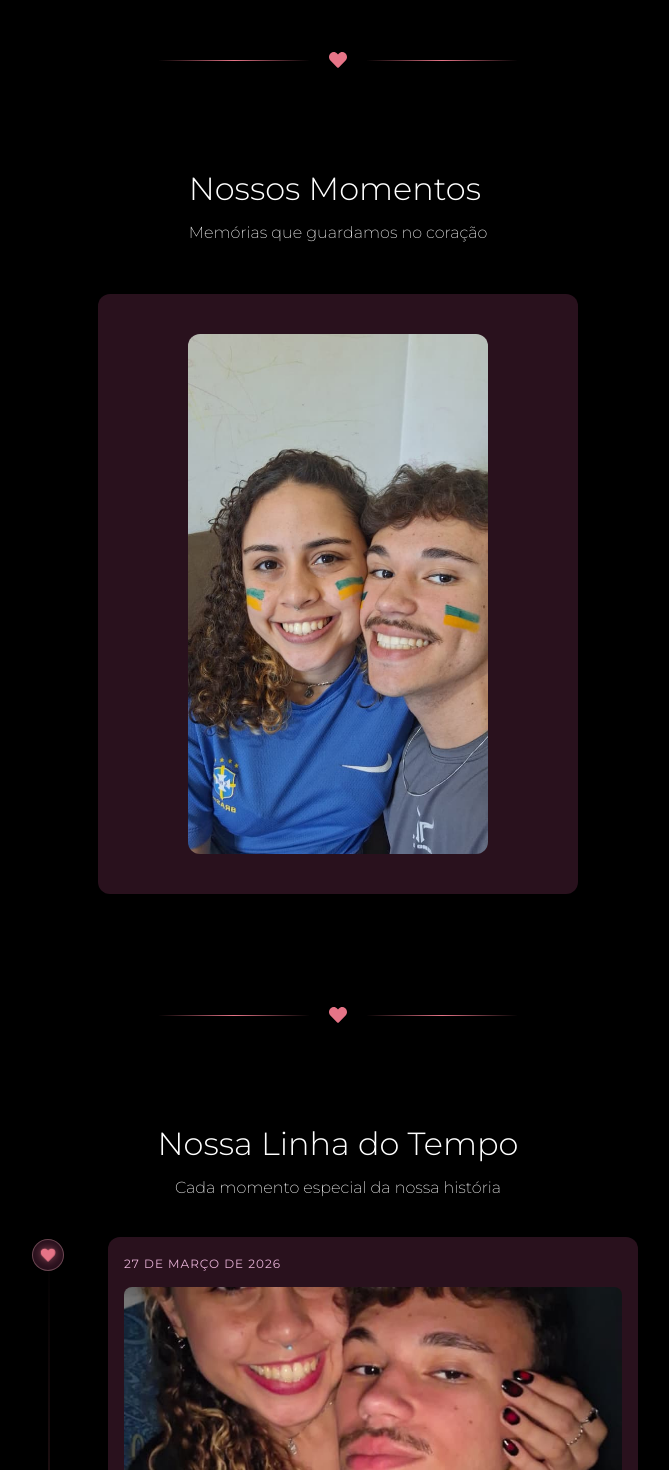
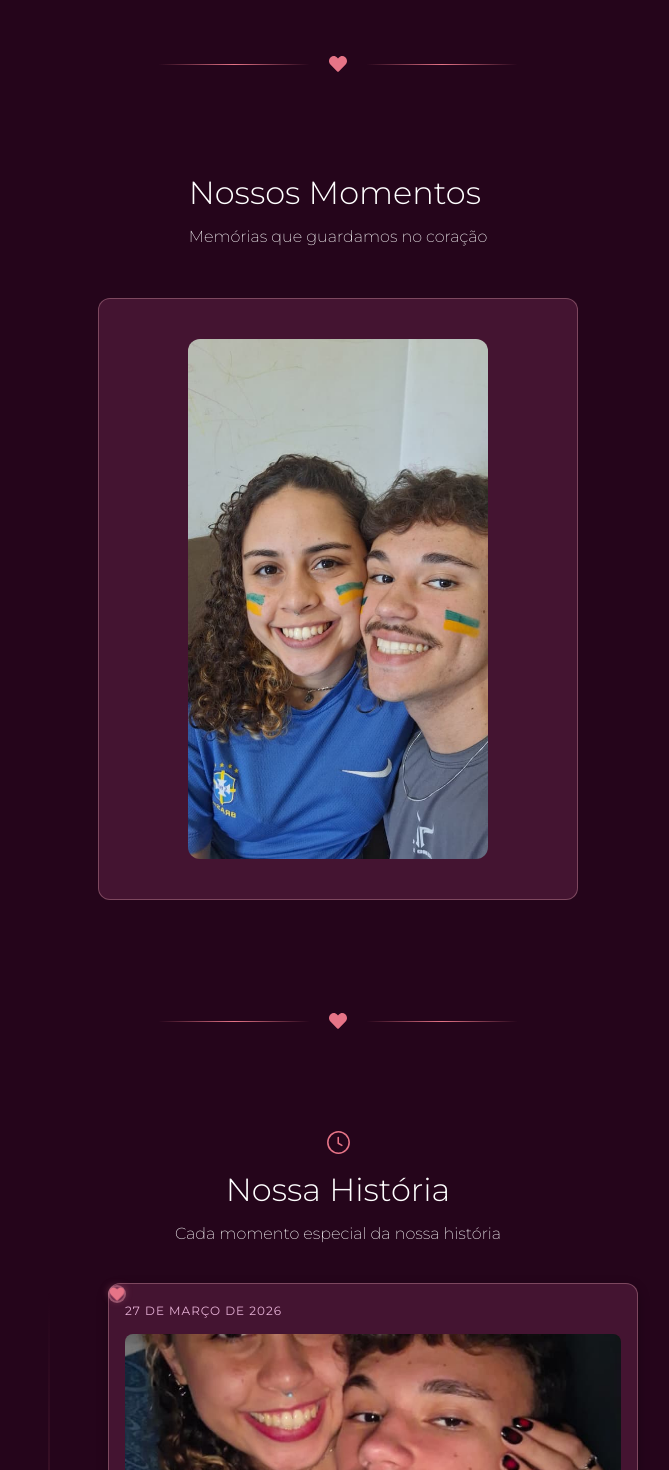
Before and after one commit to JoaoBraguin/n-s, a React (Create React App) app: page / in a window 1280 px wide. Shown: the part 1330-2800 px from the top of the page, without its empty margins (302-971 px from the left). Built offline with nearby package versions, Linux system fonts and the light colour scheme.

Commit message:
correção dos backgrouds

```diff
--- a/src/App.css
+++ b/src/App.css
@@ -13,7 +13,8 @@
 #root {
   width: 100%;
   min-height: 100vh;
-  background-color: rgb(0, 0, 0);
+  /* background-color: rgb(36, 3, 26); */
+  background-color: rgb(37, 5, 27);
 }
 
 /* Layout principal */
--- a/src/components/Carrosel3/index.jsx
+++ b/src/components/Carrosel3/index.jsx
@@ -3,6 +3,7 @@ import { motion } from "framer-motion";
 import style from './style.module.css';
 import { FaHeart } from "react-icons/fa";
 import { CiCalendar } from "react-icons/ci";
+import { GoClock } from "react-icons/go";
 
 // Configuração padrão de reveal ao rolar a tela
 const fadeUp = {
@@ -155,7 +156,8 @@ export default function Carrosel3({ titulo, videos, momentos = [] }) {
                 transition={{ duration: 0.7, ease: "easeOut" }}
             >
                 <div className={style.timelineHeader}>
-                    <h1>Nossa Linha do Tempo</h1>
+                    <GoClock />
+                    <h1>Nossa História</h1>
                     <strong>Cada momento especial da nossa história</strong>
                 </div>
 
@@ -169,8 +171,10 @@ export default function Carrosel3({ titulo, videos, momentos = [] }) {
                             viewport={{ once: true, amount: 0.4 }}
                             transition={{ duration: 0.6, ease: "easeOut", delay: index * 0.1 }}
                         >
-                            <div className={style.timelineBackground}>
-                                <FaHeart className={style.timelineDot} />
+                            <div className={style.backheart}>
+                                <div className={style.timelineBackground}>
+                                    <FaHeart className={style.timelineDot} />
+                                </div>
                             </div>
                             <div className={style.timelineContent}>
                                 <span className={style.timelineDate}>{momento.data}</span>
--- a/src/components/Carrosel3/style.module.css
+++ b/src/components/Carrosel3/style.module.css
@@ -23,11 +23,11 @@
         gap: 15px;
         color: white;
 
-        h1{
+        h1 {
             font-weight: 300;
         }
 
-        strong{
+        strong {
             font-weight: 200;
         }
     }
@@ -37,8 +37,9 @@
     display: flex;
     align-items: center;
     justify-content: center;
-    width: 100%;
+    width: 90%;
     padding: 12px;
+
     margin-top: 40px;
 }
 
@@ -53,6 +54,7 @@
     max-width: 480px;
     padding: 40px;
     background-color: rgba(163, 67, 115, 0.25);
+    border: 1px solid rgba(255, 192, 203, 0.30);
 }
 
 .item img {
@@ -88,6 +90,7 @@
     background-color: rgba(163, 67, 115, 0.25);
     margin-top: 80px;
     border-radius: 25px;
+    border: 1px solid rgba(255, 192, 203, 0.30);
 
     .eu h3 {
         margin: 16px 0;
@@ -106,6 +109,7 @@
         color: white;
         width: 350px;
 
+
         .dec h1 {
             color: white;
             font-size: clamp(1rem, 4vw, 1.5rem);
@@ -121,7 +125,7 @@
     .emvolta {
         display: flex;
         margin: auto;
-        background-color: rgba(129, 21, 75, 0.705);
+
         /* color: rgb(230, 177, 214); */
         width: 250px;
         border-radius: 8px;
@@ -230,6 +234,7 @@
     background-color: rgba(163, 67, 115, 0.25);
     border-radius: 20px;
     padding: 20px;
+    border: 1px solid rgba(255, 192, 203, 0.30);
 
     .nossa {
 
@@ -299,12 +304,19 @@
     color: white;
     text-align: center;
 
-    h1{
+    h1 {
         font-weight: 300;
     }
 
-    strong{
+    strong {
         font-weight: 200;
+    }
+
+    svg {
+        display: flex;
+        margin: auto;
+        color: rgb(230, 116, 135);
+        font-size: 25px;
     }
 }
 
@@ -339,32 +351,39 @@
     margin-bottom: 0;
 }
 
+.backheart {
+    display: flex;
+
+}
+
 /* círculo com o coração */
 .timelineBackground {
     position: absolute;
-    left: -46px;
     top: 2px;
     display: flex;
     align-items: center;
     justify-content: center;
-    width: 32px;
-    height: 32px;
     border-radius: 50%;
     background-color: rgba(163, 67, 115, 0.25);
-    border: 1px solid rgba(255, 192, 203, 0.30);
+    border: 2px solid rgba(255, 192, 203, 0.30);
+
 }
 
 .timelineDot {
     font-size: 14px;
     color: rgb(230, 116, 135);
+
     filter: drop-shadow(0 0 4px rgba(230, 116, 135, 0.6));
     animation: pulseHeart 2.5s ease-in-out infinite;
 }
 
 @keyframes pulseHeart {
-    0%, 100% {
+
+    0%,
+    100% {
         transform: scale(1);
     }
+
     50% {
         transform: scale(1.15);
     }
@@ -377,8 +396,10 @@
     color: white;
     box-shadow: 0 4px 12px rgba(0, 0, 0, 0.25);
     transition: transform 0.3s ease, box-shadow 0.3s ease;
+    border: 1px solid rgba(255, 192, 203, 0.30);
 
-    h3{
+
+    h3 {
         font-weight: 200;
     }
 }
@@ -423,6 +444,7 @@
 
 /* Hover só em dispositivos com mouse (evita "grudar" no toque do celular) */
 @media (hover: hover) {
+
     .item:hover img,
     .timelineContent:hover img {
         transform: scale(1.04);
```
